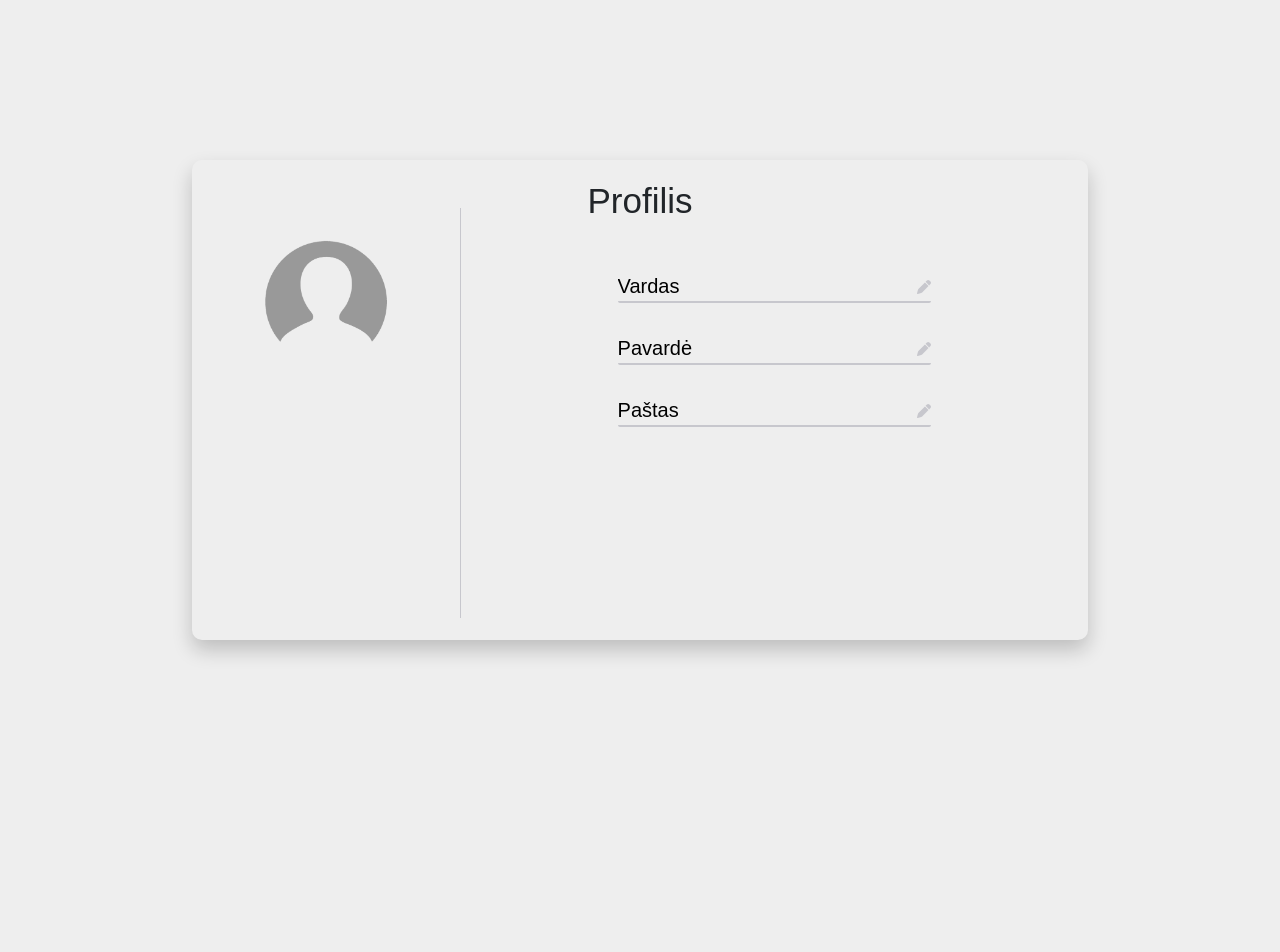
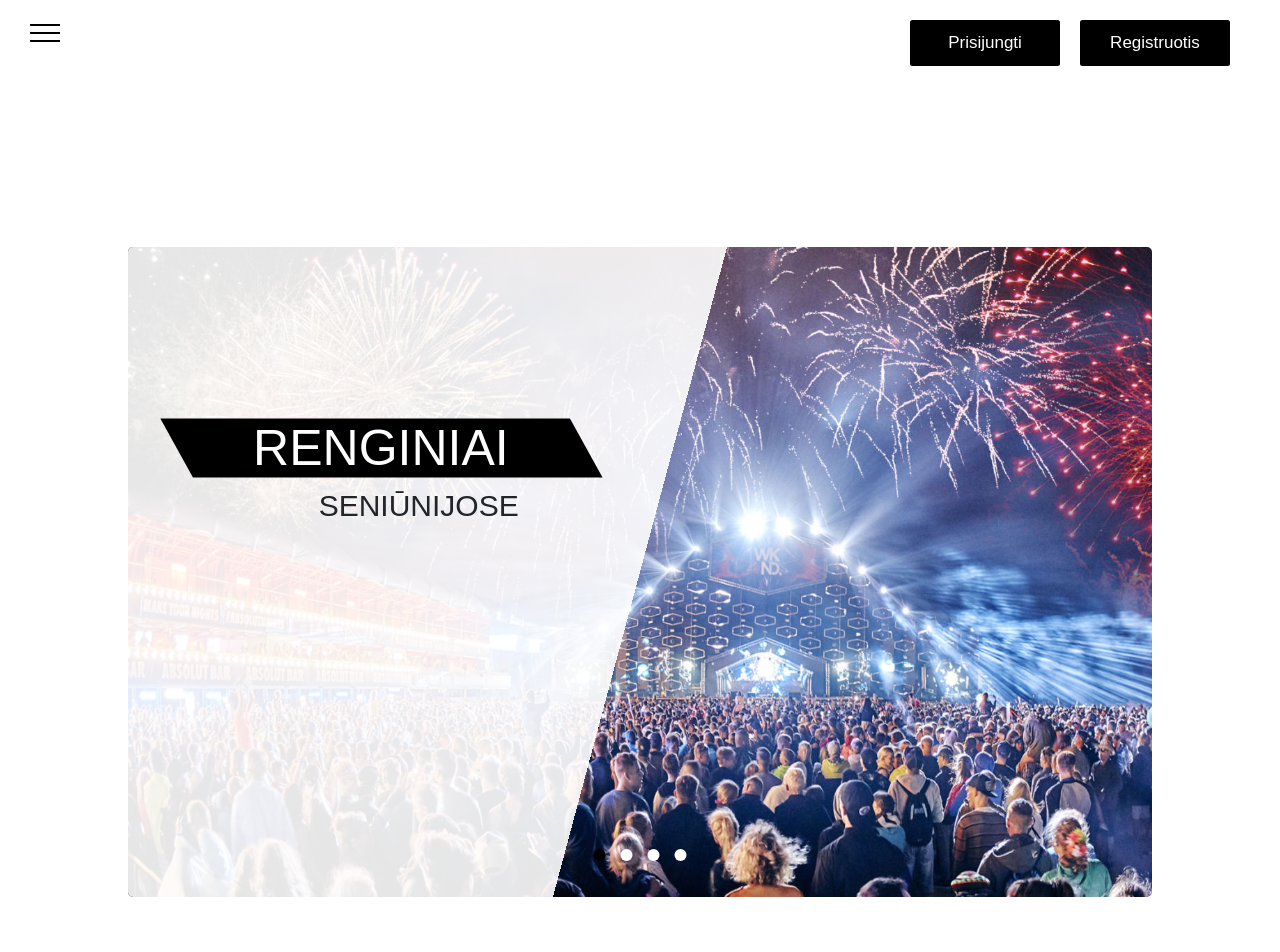
Before and after one commit to mantekarys/Ka-veikia-seniunijos, a React (Create React App) app in the folder Ka-veikia-seniunijos/ClientApp/: page / in a window 1280 px wide. Shown: the top 952 px of the page. Before the commit the page ends 800 px from the top, so only its background shows below. Built offline with nearby package versions, Linux system fonts and the light colour scheme.

Commit message:
Added first slide to the slider

```diff
--- a/Ka-veikia-seniunijos/ClientApp/src/components/Pages/Home/Home.js
+++ b/Ka-veikia-seniunijos/ClientApp/src/components/Pages/Home/Home.js
@@ -2,17 +2,14 @@ import React from 'react';
 import HomeHeader from '../../Header/HomeHeader/HomeHeader';
 import HomeContent from './HomeContent';
 import Footer from '../../Footer/Footer';
-import UserProfile from '../../UserProfile/UserProfile';
 import { GlobalProvider } from "./Context/GlobalState";
 
 function Home() {
-    {/**  < GlobalProvider >
+    return (
+        < GlobalProvider >
             <HomeHeader />
             <HomeContent />
-            <Footer />
-        </GlobalProvider > **/}
-    return (
-        <UserProfile />
+        </GlobalProvider >
     );
 }
 
--- a/Ka-veikia-seniunijos/ClientApp/src/components/Pages/Home/HomeContent.jsx
+++ b/Ka-veikia-seniunijos/ClientApp/src/components/Pages/Home/HomeContent.jsx
@@ -1,6 +1,7 @@
 import React, { useContext } from 'react';
 import Grid from '../../Grid/Grid';
 import Sidebar from '../../Sidebar/Sidebar'
+import Slider from '../../Slider/Slider';
 import { GlobalContext } from '../../Pages/Home/Context/GlobalState';
 
 export default function HomeContent() {
@@ -11,6 +12,8 @@ export default function HomeContent() {
         <div className='home__content'>
             {state.isSidebarOpen && <Sidebar onClose={toggleSidebar} />}
 
+            <Slider styling = 'home__slider-section'/>
+
             <h1 className='header__secondary u-text-center'>Pasirinkite seniūniją</h1>
             <hr className='hr' />
 
--- a/Ka-veikia-seniunijos/ClientApp/src/components/Pages/Home/_home-style.scss
+++ b/Ka-veikia-seniunijos/ClientApp/src/components/Pages/Home/_home-style.scss
@@ -1,7 +1,6 @@
 @import '../../Utils/_mixins.scss';
 
 body {
-    background-color: $color-background-grey;
 }
 
 .home {
@@ -17,4 +16,10 @@ body {
             margin-top: 0;
         }
     }
+
+    &__slider-section {
+        height: 65rem;
+        width: 100%;
+        margin-bottom: 10rem;
+    }
 }
--- /dev/null
+++ b/Ka-veikia-seniunijos/ClientApp/src/components/Slider/Slide.jsx
@@ -0,0 +1,39 @@
+import React from 'react';
+import './_slider-style.scss';
+import '../Utils/_typography.scss';
+import PropTypes from 'prop-types';
+
+export default function Slide({highlightText, leadingText, backgroundImage}) {
+    return (
+        <div className='slide'>
+            <div
+                className='slide__content'
+                style={{ backgroundImage: `linear-gradient(105deg, rgba(255, 255, 255, 0.9) 0%, rgba(255, 255, 255, 0.9) 50%, transparent 50%), url(${backgroundImage})` }}>
+                <div className='slide__content-text'>
+                    <h1>
+                        <span className='highlight highlight-text'>
+                            {highlightText}
+                        </span>
+                        <br />
+                        <span className='highlight-text--follow'>
+                            {leadingText}
+                        </span>
+                    </h1>
+                </div>
+            </div>
+
+            <div class="dots-container">
+                <span class="dot dot--active"></span>
+                <span class="dot"></span>
+                <span class="dot"></span>
+                <span class="dot"></span>
+            </div>
+        </div>
+     );
+}
+
+Slide.prototype = {
+    highlightText: PropTypes.string,
+    leadingText: PropTypes.string,
+    backgroundImage: PropTypes.string
+}
--- /dev/null
+++ b/Ka-veikia-seniunijos/ClientApp/src/components/Slider/Slider.jsx
@@ -0,0 +1,23 @@
+import React from 'react';
+import Slide from './Slide';
+import './_slider-style.scss';
+import EventImage from '../../images/koncertas.jpeg';
+import PropTypes from 'prop-types';
+
+export default function Slider({ styling }) {
+    return (
+        <div className={styling}>
+            <div className='slider'>
+                <Slide
+                    highlightText='Renginiai'
+                    leadingText='seniūnijose'
+                    backgroundImage={EventImage}
+                />
+            </div>
+        </div>
+     );
+}
+
+Slider.prototype = {
+    styling: PropTypes.string
+}
--- /dev/null
+++ b/Ka-veikia-seniunijos/ClientApp/src/components/Slider/_slider-style.scss
@@ -0,0 +1,53 @@
+@import '../Utils/variables';
+
+
+.slider {
+    width: 100%;
+    height: 100%;
+    position: relative;
+    overflow: hidden;
+    transition: all 1s;
+    border-radius: .5rem;
+}
+
+.slide {
+    height: inherit;
+
+    &__content {
+        height: inherit;
+        background-size: cover;
+
+        &-text {
+            position: absolute;
+            top: 30%;
+            left: 20%;
+            transform: translate(-30%, -20%);
+            text-transform: uppercase;
+            height: 12rem;
+        }
+    }
+}
+
+.dots-container {
+    position: absolute;
+    bottom: 5%;
+    left: 50%;
+    -webkit-transform: translateX(-50%);
+    transform: translateX(-50%);
+}
+
+.dot {
+    width: 1.2rem;
+    height: 1.2rem;
+    border-radius: 50%;
+    display: inline-block;
+    background-color: $color-white;
+
+    &:not(:last-child) {
+        margin-right: 1.5rem;
+    }
+
+    &--active {
+        background-color: $color-black;
+    }
+}
--- a/Ka-veikia-seniunijos/ClientApp/src/components/Utils/_typography.scss
+++ b/Ka-veikia-seniunijos/ClientApp/src/components/Utils/_typography.scss
@@ -43,3 +43,31 @@
         color: $color-blue-native;
     }
 }
+
+.highlight-text {
+    position: relative;
+    margin-bottom: 2rem;
+    margin-right: 1rem;
+    font-size: 5rem;
+    color: $color-white;
+
+    &--follow {
+        font-size: 3rem;
+        float: right;
+        padding-top: 1rem;
+    }
+}
+
+
+.highlight::after {
+    display: block;
+    content: '';
+    position: absolute;
+    bottom: 0;
+    left: 0;
+    height: 100%;
+    width: 100%;
+    z-index: -1;
+    transform: scale(1.6, 1.05) skewX(20deg);
+    background-color: $color-black;
+}
--- a/Ka-veikia-seniunijos/ClientApp/src/components/style.css
+++ b/Ka-veikia-seniunijos/ClientApp/src/components/style.css
@@ -36,6 +36,29 @@ body {
 
 .icon--blue {
   color: #3761EE; }
+
+.highlight-text {
+  position: relative;
+  margin-bottom: 2rem;
+  margin-right: 1rem;
+  font-size: 5rem;
+  color: #ffffff; }
+  .highlight-text--follow {
+    font-size: 3rem;
+    float: right;
+    padding-top: 1rem; }
+
+.highlight::after {
+  display: block;
+  content: '';
+  position: absolute;
+  bottom: 0;
+  left: 0;
+  height: 100%;
+  width: 100%;
+  z-index: -1;
+  transform: scale(1.6, 1.05) skewX(20deg);
+  background-color: #000000; }
 
 .u-text-center {
   text-align: center; }
@@ -113,6 +136,45 @@ body {
 .signup__content {
   width: 80%;
   margin: 2rem auto 0; }
+
+.slider {
+  width: 100%;
+  height: 100%;
+  position: relative;
+  overflow: hidden;
+  transition: all 1s;
+  border-radius: .5rem; }
+
+.slide {
+  height: inherit; }
+  .slide__content {
+    height: inherit;
+    background-size: cover; }
+    .slide__content-text {
+      position: absolute;
+      top: 30%;
+      left: 20%;
+      transform: translate(-30%, -20%);
+      text-transform: uppercase;
+      height: 12rem; }
+
+.dots-container {
+  position: absolute;
+  bottom: 5%;
+  left: 50%;
+  -webkit-transform: translateX(-50%);
+  transform: translateX(-50%); }
+
+.dot {
+  width: 1.2rem;
+  height: 1.2rem;
+  border-radius: 50%;
+  display: inline-block;
+  background-color: #ffffff; }
+  .dot:not(:last-child) {
+    margin-right: 1.5rem; }
+  .dot--active {
+    background-color: #000000; }
 
 .form__input, .form__dropdown {
   display: block;
@@ -445,9 +507,6 @@ body {
   .bar__icon::after {
     top: .8rem; }
 
-body {
-  background-color: #eeeeee; }
-
 .home__content {
   margin: 20rem auto 0;
   width: 80%; }
@@ -457,6 +516,11 @@ body {
   @media (max-width: 37.5em) {
     .home__content {
       margin-top: 0; } }
+
+.home__slider-section {
+  height: 65rem;
+  width: 100%;
+  margin-bottom: 10rem; }
 
 .user-profile__container {
   position: absolute;
--- a/Ka-veikia-seniunijos/ClientApp/src/components/style.scss
+++ b/Ka-veikia-seniunijos/ClientApp/src/components/style.scss
@@ -7,6 +7,8 @@
 
 @import './Login/login-style';
 @import './Signup/signup-style';
+
+@import './Slider/slider-style';
 
 @import './Form/form-lib';
 
```
Also changed, not shown: Ka-veikia-seniunijos/ClientApp/src/images/koncertas.jpeg (added).
